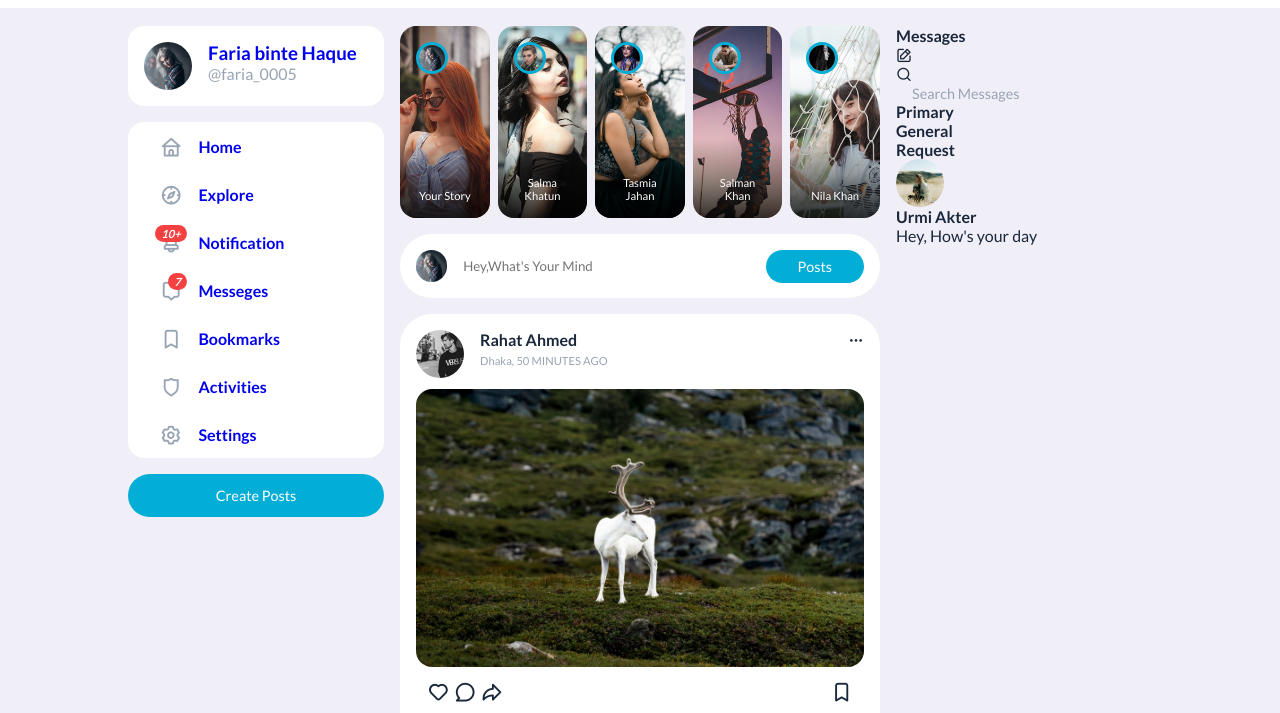
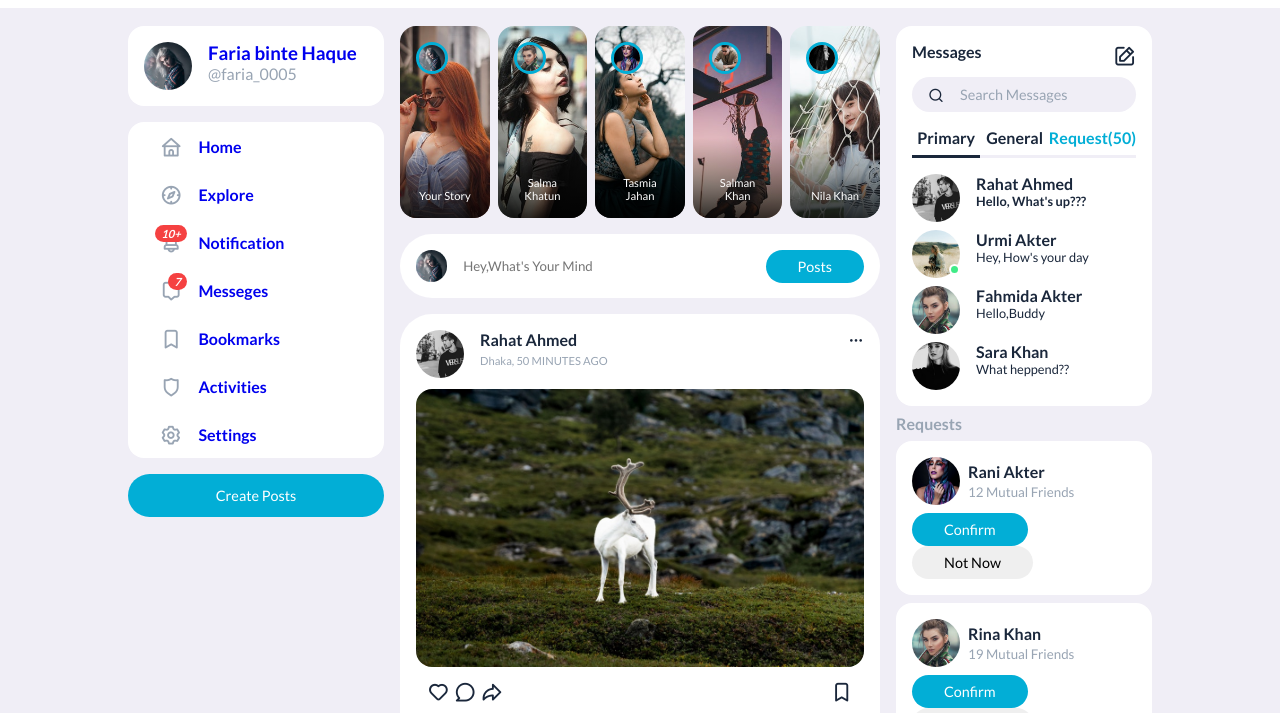
Before and after one commit to naymurrahmanshahed/chill-buddy, a plain HTML site: page index.html in a window 1280 px wide. Shown: the part 62-775 px from the top of the page. Drawn offline with nearby package versions, Linux system fonts and the light colour scheme.

Commit message:
desktops version done

```diff
--- a/index.html
+++ b/index.html
@@ -379,15 +379,98 @@
             <div class="category">
               <h4 class="active">Primary</h4>
               <h4>General</h4>
-              <h4 class="primary">Request</h4>
+              <h4 class="primary">Request(50)</h4>
             </div>
+            <!--======MASSEGE 1-->
+            <div class="message">
+              <div class="profile-photo">
+                <img src="./images/profile-7.jpg" alt="" />
+              </div>
+              <div class="message-body">
+                <h4>Rahat Ahmed</h4>
+                <p class="unseen">Hello, What's up???</p>
+              </div>
+            </div>
+            <!--======MASSEGE 1-->
             <div class="message">
               <div class="profile-photo">
                 <img src="./images/profile-12.jpg" alt="" />
+                <div class="active"></div>
               </div>
+
               <div class="message-body">
                 <h4>Urmi Akter</h4>
                 <p>Hey, How's your day</p>
+              </div>
+            </div>
+            <!--======MASSEGE 1-->
+            <div class="message">
+              <div class="profile-photo">
+                <img src="./images/profile-8.jpg" alt="" />
+              </div>
+              <div class="message-body">
+                <h4>Fahmida Akter</h4>
+                <p>Hello,Buddy</p>
+              </div>
+            </div>
+            <!--======MASSEGE 1-->
+            <div class="message">
+              <div class="profile-photo">
+                <img src="./images/profile-14.jpg" alt="" />
+              </div>
+              <div class="message-body">
+                <h4>Sara Khan</h4>
+                <p>What heppend??</p>
+              </div>
+            </div>
+          </div>
+
+          <!--=====Friend Request=======-->
+          <div class="friend-request">
+            <h4 class="title">Requests</h4>
+            <div class="request">
+              <div class="user">
+                <div class="profile-photo">
+                  <img src="./images/profile-6.jpg" alt="" />
+                </div>
+                <div class="info">
+                  <h4>Rani Akter</h4>
+                  <small class="text-muted">12 Mutual Friends</small>
+                </div>
+              </div>
+              <div class="actions">
+                <button class="btn btn-primary">Confirm</button>
+                <button class="btn btn-muted">Not Now</button>
+              </div>
+            </div>
+            <div class="request">
+              <div class="user">
+                <div class="profile-photo">
+                  <img src="./images/profile-8.jpg" alt="" />
+                </div>
+                <div class="info">
+                  <h4>Rina Khan</h4>
+                  <small class="text-muted">19 Mutual Friends</small>
+                </div>
+              </div>
+              <div class="actions">
+                <button class="btn btn-primary">Confirm</button>
+                <button class="btn btn-muted">Not Now</button>
+              </div>
+            </div>
+            <div class="request">
+              <div class="user">
+                <div class="profile-photo">
+                  <img src="./images/profile-9.jpg" alt="" />
+                </div>
+                <div class="info">
+                  <h4>Mohammad Ovi</h4>
+                  <small class="text-muted">19 Mutual Friends</small>
+                </div>
+              </div>
+              <div class="actions">
+                <button class="btn btn-primary">Confirm</button>
+                <button class="btn btn-muted">Not Now</button>
               </div>
             </div>
           </div>
--- a/style/style.css
+++ b/style/style.css
@@ -94,7 +94,7 @@ nav .container {
 nav .container h2 {
   font-size: 1.4rem;
 }
-nav .container .search-box {
+.search-box {
   background-color: var(--color-light);
   padding: var(--search-padding);
   border-radius: var(--border-radius);
@@ -321,4 +321,101 @@ main .container .left {
   color: var(--color-primary);
 }
 
-/**/
+/*=====Right==========*/
+.right {
+  height: max-content;
+  position: sticky;
+  top: 5.5rem;
+}
+.container .right .messages {
+  background-color: var(--color-white);
+  padding: var(--card-padding);
+  border-radius: var(--card-border-radius);
+}
+
+.right .messages .heading {
+  display: flex;
+  justify-content: space-between;
+  margin-bottom: 0.5rem;
+}
+.right .messages .heading i {
+  font-size: 1.4rem;
+}
+.right .messages .search-box {
+  display: flex;
+  justify-content: space-around;
+  margin-bottom: 1rem;
+}
+.right .messages .category {
+  display: flex;
+  justify-content: space-around;
+  margin-bottom: 1rem;
+}
+.right .messages .category h4 {
+  width: 100%;
+  border-bottom: 3px solid var(--color-light);
+  padding-bottom: 0.5rem;
+  text-align: center;
+}
+.right .messages .category .active {
+  border-color: var(--color-dark);
+}
+.right .messages .category .primary {
+  color: var(--color-primary);
+}
+.right .messages .message {
+  display: flex;
+  gap: 1rem;
+  margin-bottom: 0.5rem;
+}
+.right .messages .message:last-child {
+  margin: 0;
+}
+.right .message .message-body p {
+  font-size: 0.8rem;
+}
+.right .message .message-body .unseen {
+  color: var(--color-dark);
+  font-weight: 600;
+}
+.messages .message .profile-photo {
+  position: relative;
+  overflow: visible;
+}
+.messages .profile-photo img {
+  border-radius: 50%;
+}
+.messages .profile-photo .active {
+  width: 0.7rem;
+  aspect-ratio: 1/1;
+  background-color: var(--color-success);
+  border-radius: 50%;
+  position: absolute;
+  bottom: 0.2rem;
+  right: 0;
+  border: 2px solid var(--color-white);
+}
+.right .friend-request .title {
+  color: var(--color-gray);
+  margin: 0.5rem 0;
+}
+.right .request {
+  background-color: var(--color-white);
+  padding: var(--card-padding);
+  border-radius: var(--card-border-radius);
+  margin-bottom: 0.5rem;
+}
+.right .request .user {
+  display: flex;
+  gap: 0.5rem;
+  margin-bottom: 0.5rem;
+  align-items: center;
+}
+
+.right .request .active {
+  display: flex;
+  gap: 1rem;
+}
+.right .request button {
+  font-weight: 400;
+}
```
